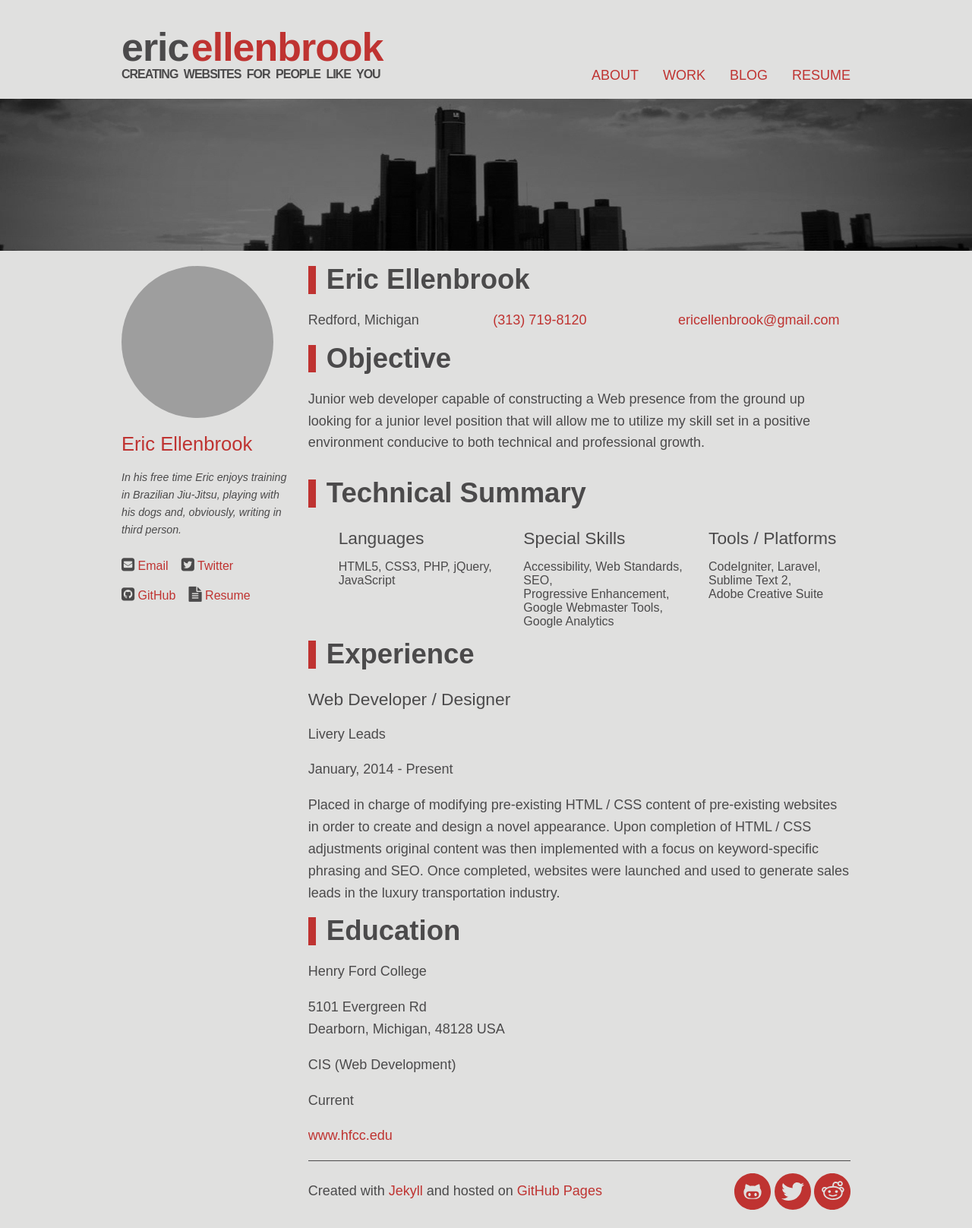
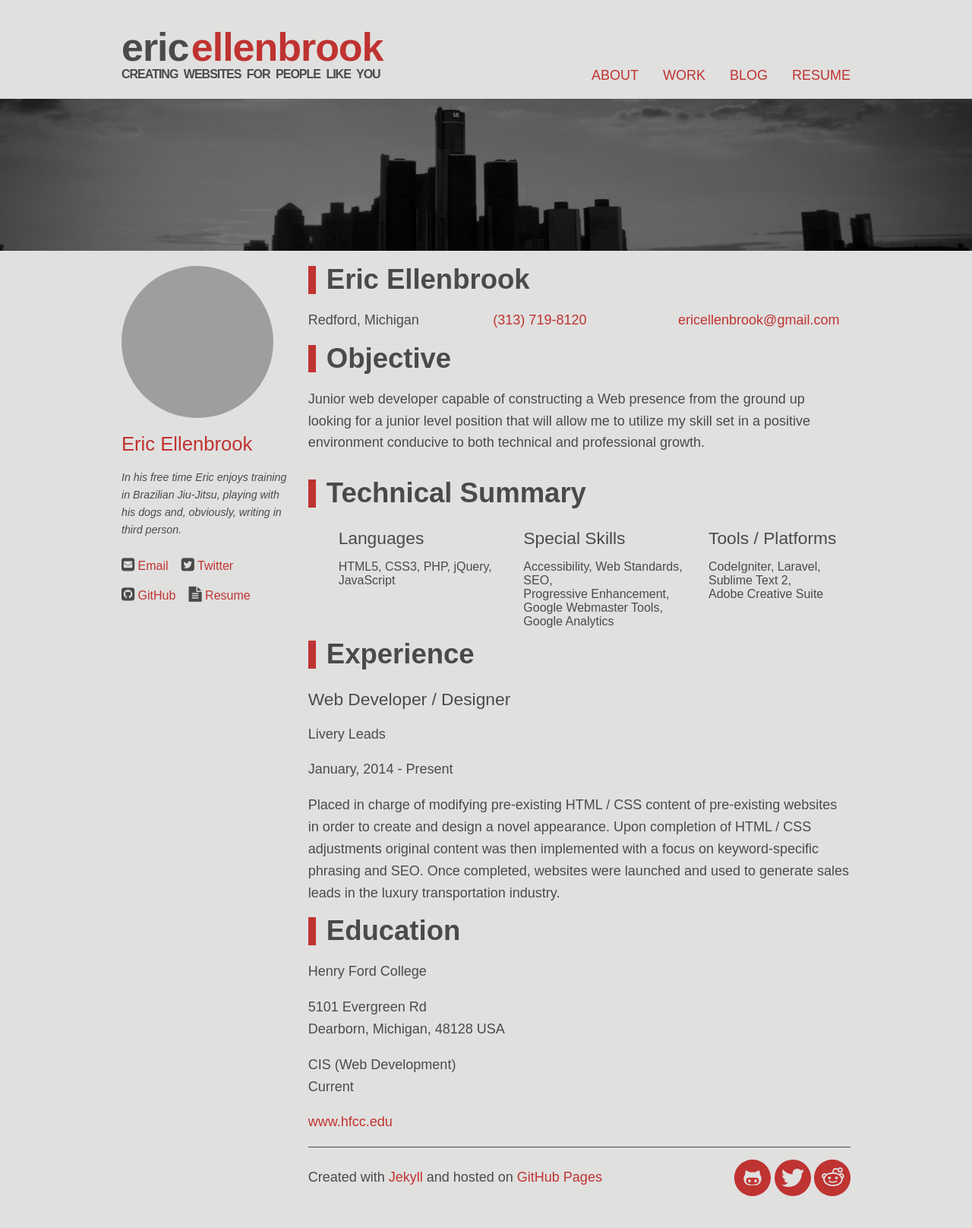
Before and after one commit to ellenbrook/ellenbrook.github.io, a Jekyll site: the page built from resume/index.html, in a window 1280 px wide. Shown: the whole page at 76% size. Built offline with Jekyll 4.4.1, drawn with Linux system fonts in a browser that asks for light colours; nearby versions of some CDN libraries; grey boxes are pictures that could not be loaded.

Commit message:
Fix typo

```diff
--- a/resume/index.html
+++ b/resume/index.html
@@ -85,15 +85,16 @@ title: Eric Ellenbrook
 
 <p itemprop="address" itemscope itemtype="http://schema.org/PostalAddress">
 	<span itemprop="streetAddress">5101 Evergreen Rd</span>
-	<br />
+	<br>
 	<span itemprop="addressLocality">Dearborn</span>,
 	<span itemprop="addressRegion">Michigan</span>,
 	<span itemprop="postalCode">48128</span>
 	<span itemprop="addressCountry">USA</span>
 </p>
 
-<p class="summary"><span itemprop="name">CIS (Web Development)</span></p>
-<p class="time">Current</p>
+<p class="summary"><span itemprop="name">CIS (Web Development)</span>
+<br>
+<span class="time">Current</span></p>
 
 <p class="edu-info">
 <a itemprop="url" href="http://www.hfcc.edu/" target="_blank" title="Henry Ford College">www.hfcc.edu</a>
```
